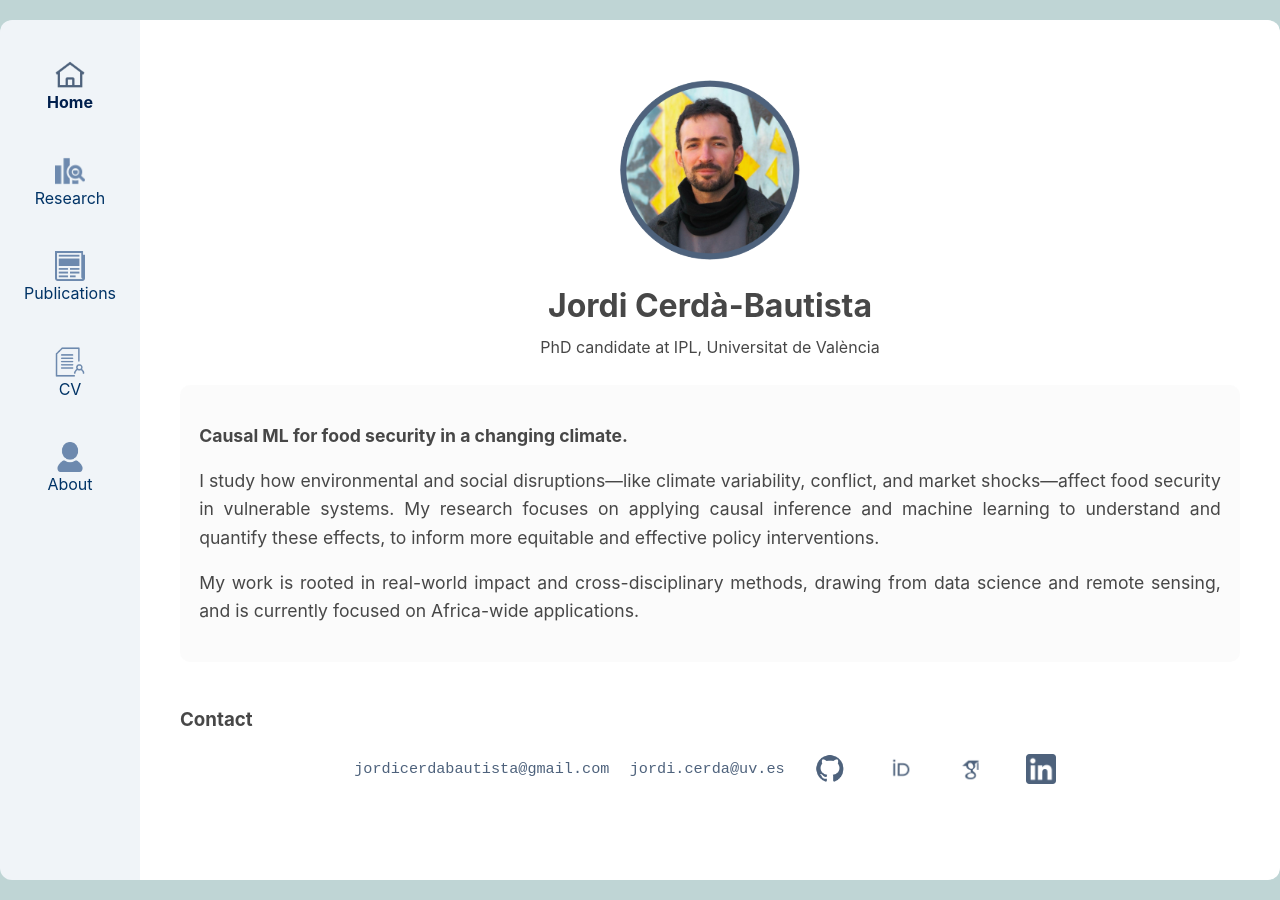
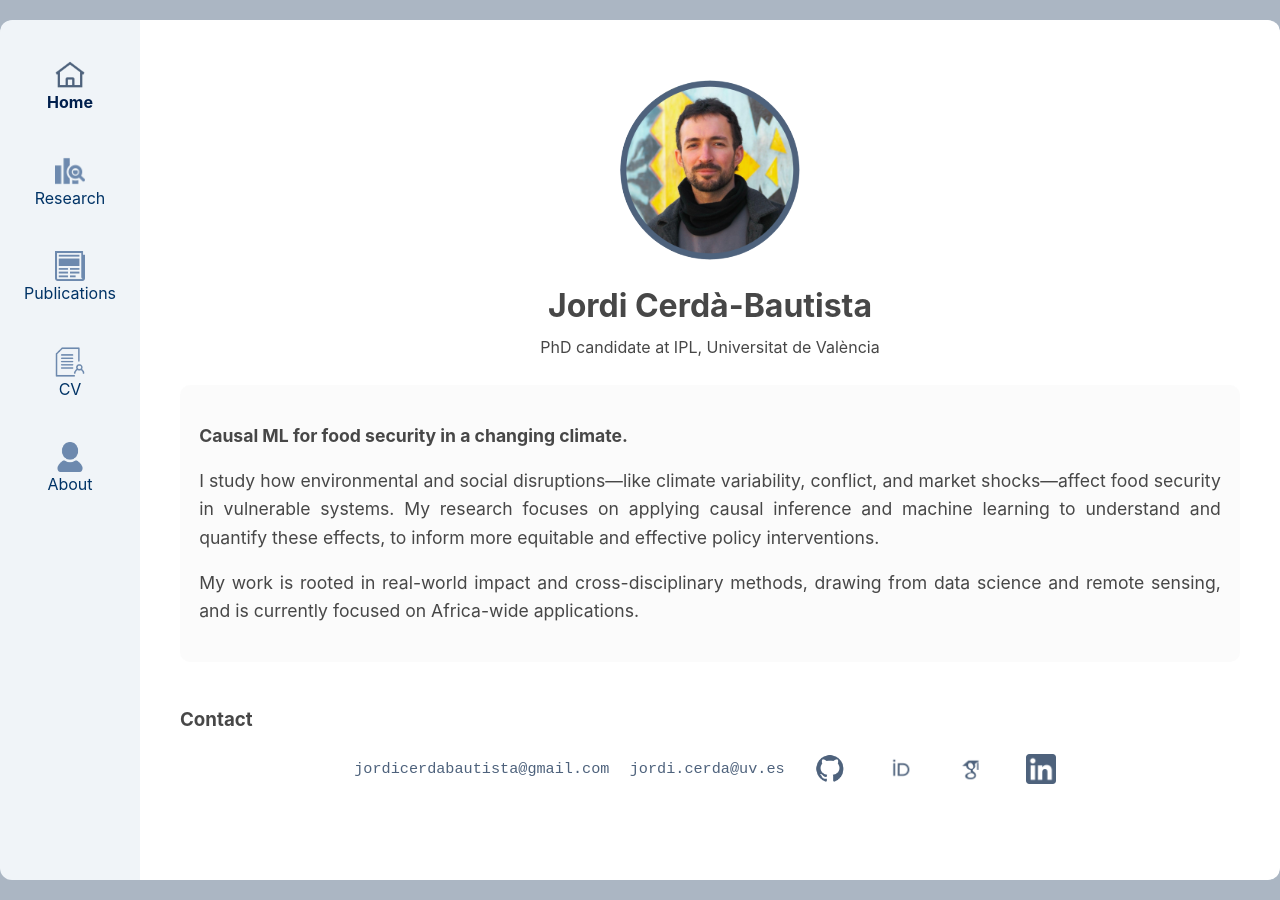
Before and after one commit to jordicbau/jordicbau.github.io, a Jekyll site: the page built from index.md, in a window 1280 px wide. Built offline with Jekyll 4.4.1, drawn with Linux system fonts in a browser that asks for light colours.

Commit message:
Update style.css

```diff
--- a/assets/css/style.css
+++ b/assets/css/style.css
@@ -5,7 +5,7 @@ html, body {
   padding: 0;
   height: 100%;
   font-family: -apple-system, BlinkMacSystemFont, "Segoe UI", Roboto, "Helvetica Neue", sans-serif;
-  background-color: #bfd5d5;
+  background-color: #abb6c3ff;
   color: #474747;
   line-height: 1.6;
   overflow: hidden;
```
